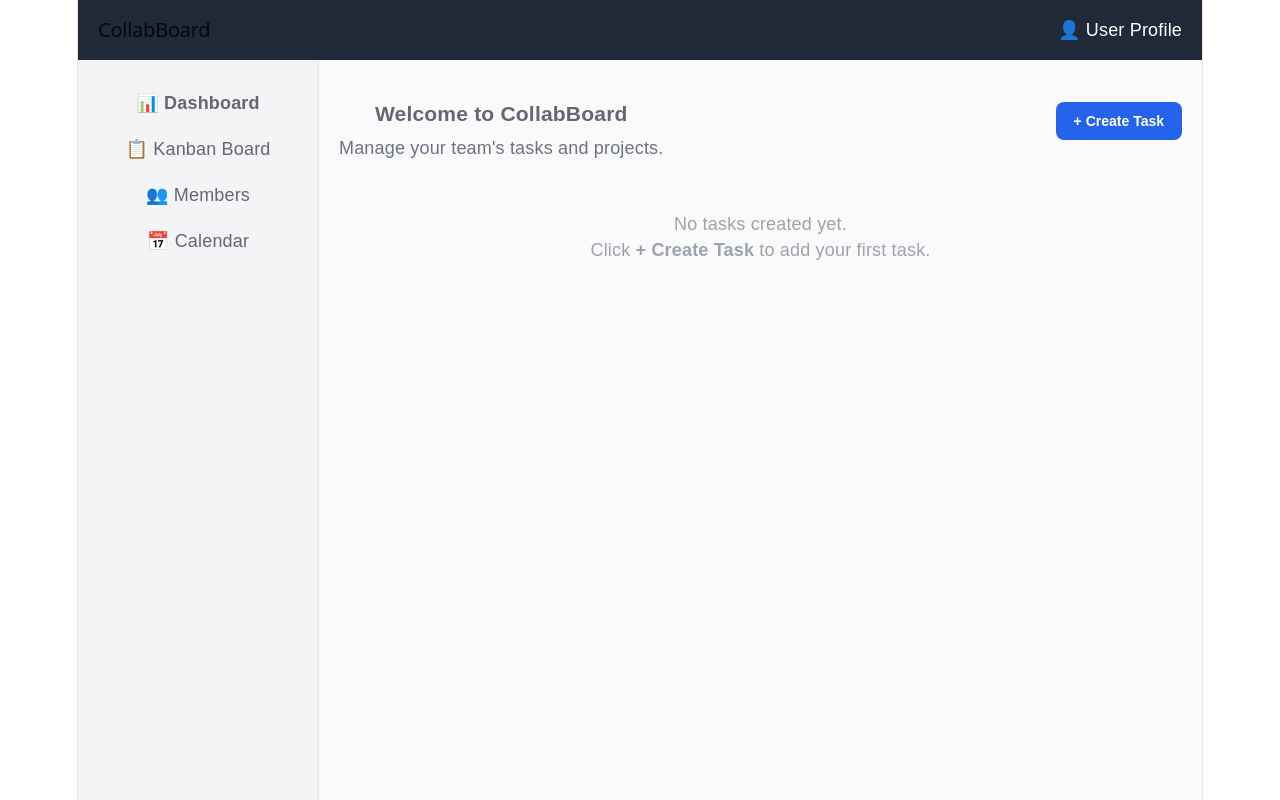
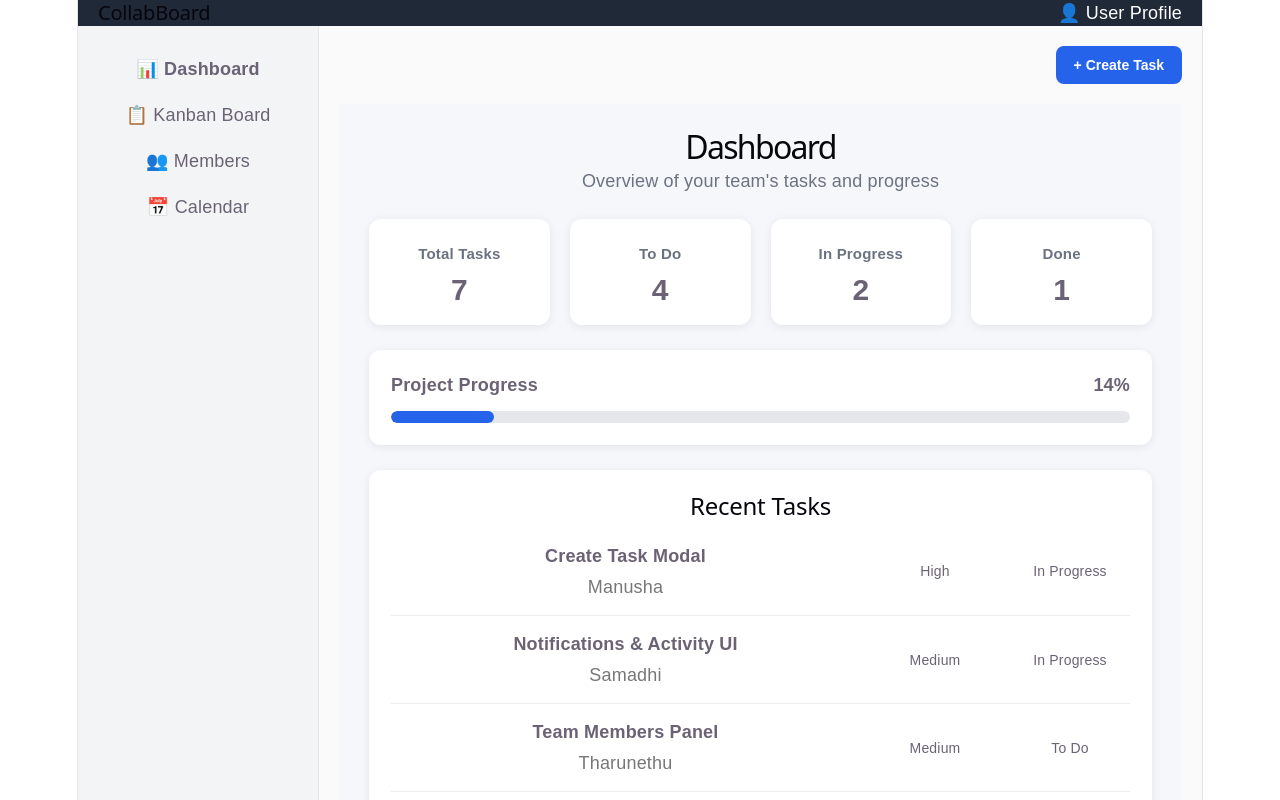
Before and after one commit to amashaE/CollabBoard, a React (Vite) app: page / in a window 1280 px wide. Shown: the top 800 px of the page. Built offline with nearby package versions, Linux system fonts and the light colour scheme.

Commit message:
feat: add dashboard overview

```diff
--- a/src/App.jsx
+++ b/src/App.jsx
@@ -1,10 +1,12 @@
 import React, { useState } from 'react';
 import CreateTaskModal from './components/CreateTaskModal';
+import Dashboard from './Pages/Dashboard';
+import { mockTasks } from './mockData';
 import './App.css';
 
 function App() {
   const [isCreateTaskOpen, setIsCreateTaskOpen] = useState(false);
-  const [tasks, setTasks] = useState([]);
+  const [tasks, setTasks] = useState(mockTasks);
 
   const handleCreateTask = (newTask) => {
     setTasks((previousTasks) => [...previousTasks, newTask]);
@@ -25,7 +27,7 @@ function App() {
         style={{
           height: '60px',
           backgroundColor: '#1f2937',
-          color: '#fff',
+          color: '#ffffff',
           display: 'flex',
           alignItems: 'center',
           padding: '0 20px',
@@ -108,36 +110,17 @@ function App() {
             flex: 1,
             padding: '20px',
             backgroundColor: '#fafafa',
+            overflowY: 'auto',
           }}
         >
-          {/* Page Header */}
+          {/* Create Task Button */}
           <div
             style={{
               display: 'flex',
-              justifyContent: 'space-between',
-              alignItems: 'center',
+              justifyContent: 'flex-end',
+              marginBottom: '20px',
             }}
           >
-            <div>
-              <h3
-                style={{
-                  marginBottom: '8px',
-                }}
-              >
-                Welcome to CollabBoard
-              </h3>
-
-              <p
-                style={{
-                  marginTop: 0,
-                  color: '#6b7280',
-                }}
-              >
-                Manage your team's tasks and projects.
-              </p>
-            </div>
-
-            {/* Create Task Button */}
             <button
               type="button"
               onClick={() => setIsCreateTaskOpen(true)}
@@ -156,122 +139,8 @@ function App() {
             </button>
           </div>
 
-          {/* Created Tasks */}
-          {tasks.length > 0 && (
-            <div
-              style={{
-                marginTop: '30px',
-              }}
-            >
-              <h3>Created Tasks</h3>
-
-              {tasks.map((task) => (
-                <div
-                  key={task.id}
-                  style={{
-                    backgroundColor: '#ffffff',
-                    border: '1px solid #e5e7eb',
-                    borderRadius: '10px',
-                    padding: '16px',
-                    marginBottom: '12px',
-                  }}
-                >
-                  <div
-                    style={{
-                      display: 'flex',
-                      justifyContent: 'space-between',
-                      alignItems: 'center',
-                    }}
-                  >
-                    <strong
-                      style={{
-                        fontSize: '16px',
-                        color: '#1f2937',
-                      }}
-                    >
-                      {task.title}
-                    </strong>
-
-                    <span
-                      style={{
-                        backgroundColor:
-                          task.priority === 'High'
-                            ? '#fee2e2'
-                            : task.priority === 'Medium'
-                            ? '#fef3c7'
-                            : '#dcfce7',
-                        color:
-                          task.priority === 'High'
-                            ? '#b91c1c'
-                            : task.priority === 'Medium'
-                            ? '#92400e'
-                            : '#166534',
-                        padding: '4px 10px',
-                        borderRadius: '20px',
-                        fontSize: '12px',
-                        fontWeight: '600',
-                      }}
-                    >
-                      {task.priority}
-                    </span>
-                  </div>
-
-                  {task.description && (
-                    <p
-                      style={{
-                        color: '#6b7280',
-                        fontSize: '14px',
-                        margin: '10px 0',
-                      }}
-                    >
-                      {task.description}
-                    </p>
-                  )}
-
-                  <div
-                    style={{
-                      display: 'flex',
-                      gap: '20px',
-                      color: '#6b7280',
-                      fontSize: '13px',
-                    }}
-                  >
-                    <span>
-                      <strong>Status:</strong> {task.status}
-                    </span>
-
-                    {task.assignee && (
-                      <span>
-                        <strong>Assignee:</strong> {task.assignee}
-                      </span>
-                    )}
-
-                    {task.dueDate && (
-                      <span>
-                        <strong>Due:</strong> {task.dueDate}
-                      </span>
-                    )}
-                  </div>
-                </div>
-              ))}
-            </div>
-          )}
-
-          {/* Empty State */}
-          {tasks.length === 0 && (
-            <div
-              style={{
-                marginTop: '50px',
-                textAlign: 'center',
-                color: '#9ca3af',
-              }}
-            >
-              <p>No tasks created yet.</p>
-              <p>
-                Click <strong>+ Create Task</strong> to add your first task.
-              </p>
-            </div>
-          )}
+          {/* Member 1 Dashboard */}
+          <Dashboard tasks={tasks} />
         </main>
       </div>
 
--- /dev/null
+++ b/src/Pages/Dashboard.jsx
@@ -0,0 +1,67 @@
+import StatCard from "../components/dashboard/StatCard";
+import ProgressBar from "../components/dashboard/ProgressBar";
+import RecentTasks from "../components/dashboard/RecentTasks";
+import "../components/dashboard/dashboard.css";
+
+function Dashboard({ tasks }) {
+
+  const totalTasks = tasks.length;
+
+  const todoTasks = tasks.filter(
+    (task) => task.status === "To Do"
+  ).length;
+
+  const inProgressTasks = tasks.filter(
+    (task) => task.status === "In Progress"
+  ).length;
+
+  const doneTasks = tasks.filter(
+    (task) => task.status === "Done"
+  ).length;
+
+  const progress =
+    totalTasks === 0
+      ? 0
+      : Math.round((doneTasks / totalTasks) * 100);
+
+  return (
+    <div className="dashboard">
+
+      <div className="dashboard-header">
+        <h1>Dashboard</h1>
+        <p>Overview of your team's tasks and progress</p>
+      </div>
+
+      <div className="statistics">
+
+        <StatCard
+          title="Total Tasks"
+          value={totalTasks}
+        />
+
+        <StatCard
+          title="To Do"
+          value={todoTasks}
+        />
+
+        <StatCard
+          title="In Progress"
+          value={inProgressTasks}
+        />
+
+        <StatCard
+          title="Done"
+          value={doneTasks}
+        />
+
+      </div>
+
+      <ProgressBar percentage={progress} />
+
+      <RecentTasks tasks={tasks} />
+
+    </div>
+  );
+}
+
+export default Dashboard;
--- /dev/null
+++ b/src/components/dashboard/ProgressBar.jsx
@@ -0,0 +1,22 @@
+function ProgressBar({ percentage }) {
+  return (
+    <div className="progress-container">
+
+      <div className="progress-header">
+        <span>Project Progress</span>
+        <span>{percentage}%</span>
+      </div>
+
+      <div className="progress-background">
+        <div
+          className="progress-fill"
+          style={{ width: `${percentage}%` }}
+        >
+        </div>
+      </div>
+
+    </div>
+  );
+}
+
+export default ProgressBar;
--- /dev/null
+++ b/src/components/dashboard/RecentTasks.jsx
@@ -0,0 +1,30 @@
+function RecentTasks({ tasks }) {
+  return (
+    <div className="recent-tasks">
+
+      <h2>Recent Tasks</h2>
+
+      {tasks.map((task) => (
+        <div className="task-row" key={task.id}>
+
+          <div className="task-info">
+            <h4>{task.title}</h4>
+            <p>{task.assignee}</p>
+          </div>
+
+          <span className="priority">
+            {task.priority}
+          </span>
+
+          <span className="status">
+            {task.status}
+          </span>
+
+        </div>
+      ))}
+
+    </div>
+  );
+}
+
+export default RecentTasks;
--- /dev/null
+++ b/src/components/dashboard/StatCard.jsx
@@ -0,0 +1,10 @@
+function StatCard({ title, value }) {
+  return (
+    <div className="stat-card">
+      <h3>{title}</h3>
+      <p>{value}</p>
+    </div>
+  );
+}
+
+export default StatCard;
--- /dev/null
+++ b/src/components/dashboard/dashboard.css
@@ -0,0 +1,133 @@
+.dashboard {
+  padding: 30px;
+  background: #f5f7fb;
+  min-height: 100vh;
+}
+
+.dashboard-header {
+  margin-bottom: 25px;
+}
+
+.dashboard-header h1 {
+  margin: 0;
+  font-size: 32px;
+}
+
+.dashboard-header p {
+  margin-top: 8px;
+  color: #6b7280;
+}
+
+.statistics {
+  display: grid;
+  grid-template-columns: repeat(4, 1fr);
+  gap: 20px;
+}
+
+.stat-card {
+  background: white;
+  padding: 22px;
+  border-radius: 12px;
+  box-shadow: 0 2px 10px rgba(0, 0, 0, 0.08);
+}
+
+.stat-card h3 {
+  margin: 0;
+  color: #6b7280;
+  font-size: 15px;
+}
+
+.stat-card p {
+  margin: 10px 0 0;
+  font-size: 30px;
+  font-weight: bold;
+}
+
+.progress-container {
+  background: white;
+  padding: 22px;
+  margin-top: 25px;
+  border-radius: 12px;
+  box-shadow: 0 2px 10px rgba(0, 0, 0, 0.08);
+}
+
+.progress-header {
+  display: flex;
+  justify-content: space-between;
+  margin-bottom: 12px;
+  font-weight: 600;
+}
+
+.progress-background {
+  width: 100%;
+  height: 12px;
+  background: #e5e7eb;
+  border-radius: 10px;
+  overflow: hidden;
+}
+
+.progress-fill {
+  height: 100%;
+  background: #2563eb;
+  border-radius: 10px;
+  transition: width 0.3s ease;
+}
+
+.recent-tasks {
+  background: white;
+  padding: 22px;
+  margin-top: 25px;
+  border-radius: 12px;
+  box-shadow: 0 2px 10px rgba(0, 0, 0, 0.08);
+}
+
+.recent-tasks h2 {
+  margin-top: 0;
+}
+
+.task-row {
+  display: grid;
+  grid-template-columns: 1fr 120px 120px;
+  align-items: center;
+  gap: 15px;
+  padding: 15px 0;
+  border-bottom: 1px solid #eeeeee;
+}
+
+.task-row:last-child {
+  border-bottom: none;
+}
+
+.task-info h4 {
+  margin: 0;
+}
+
+.task-info p {
+  margin: 5px 0 0;
+  color: #777777;
+}
+
+.priority,
+.status {
+  font-size: 14px;
+}
+
+@media (max-width: 900px) {
+  .statistics {
+    grid-template-columns: repeat(2, 1fr);
+  }
+}
+
+@media (max-width: 600px) {
+  .dashboard {
+    padding: 15px;
+  }
+
+  .statistics {
+    grid-template-columns: 1fr;
+  }
+
+  .task-row {
+    grid-template-columns: 1fr;
+  }
+}
```
